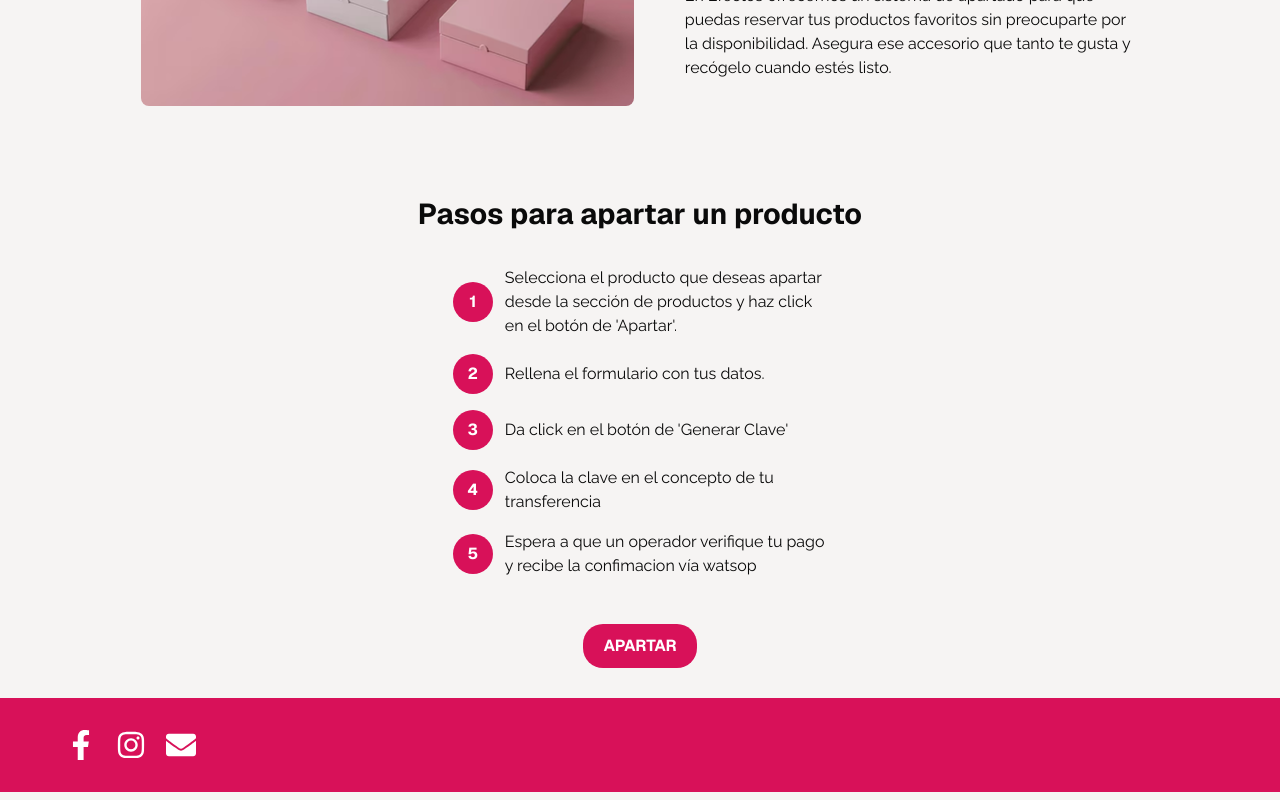
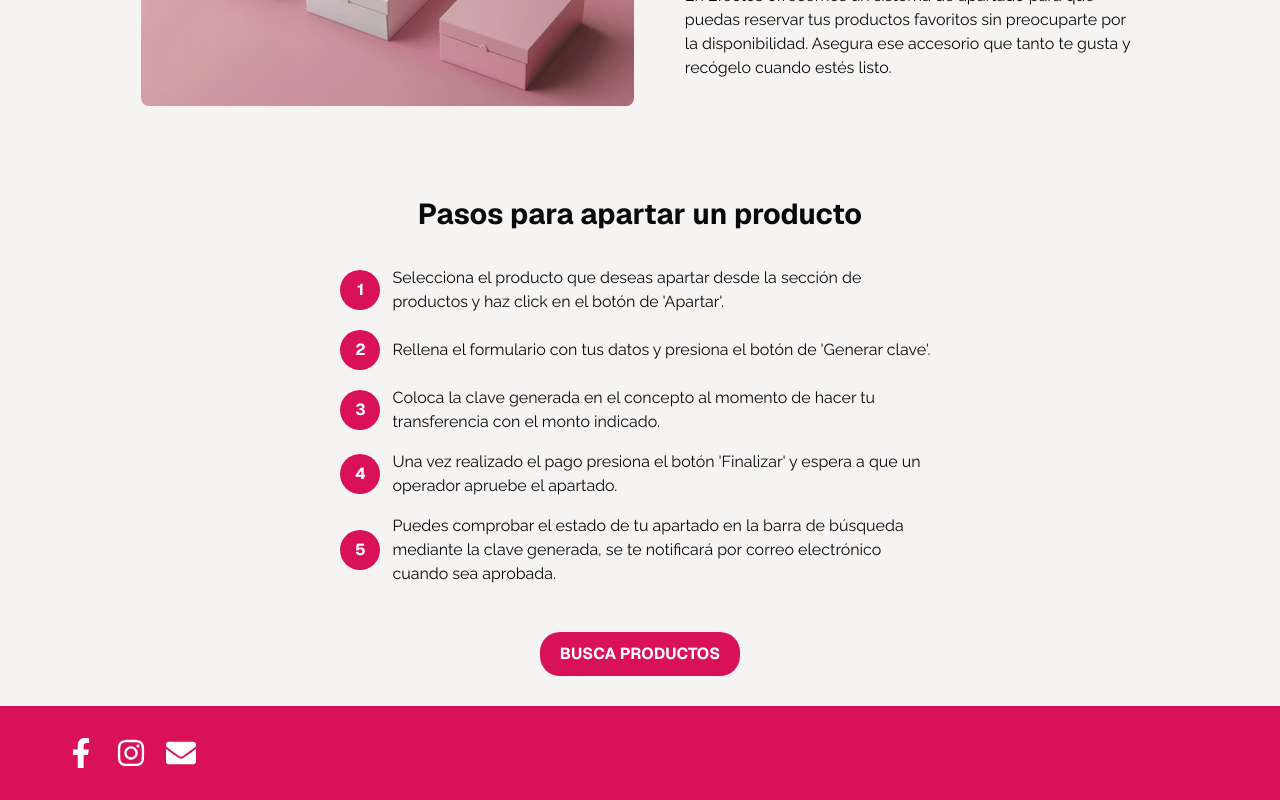
Before and after one commit to AdanYairJS/EfectosWebsite, a Next.js app: page /apartados in a window 1280 px wide. Shown: the part 302-1102 px from the top of the page. Built offline with nearby package versions, Linux system fonts and the light colour scheme; a web font is replaced by a local one.

Commit message:
Correcciones varias

```diff
--- a/app/apartados/page.tsx
+++ b/app/apartados/page.tsx
@@ -13,10 +13,10 @@ export default function Apartados() {
   const [isModalOpen, setIsModalOpen] = useState(false);
   const steps = [
     "Selecciona el producto que deseas apartar desde la sección de productos y haz click en el botón de 'Apartar'.",
-    "Rellena el formulario con tus datos.",
-    "Da click en el botón de 'Generar Clave'",
-    "Coloca la clave en el concepto de tu transferencia",
-    "Espera a que un operador verifique tu pago y recibe la confimacion vía watsop",
+    "Rellena el formulario con tus datos y presiona el botón de 'Generar clave'.",
+    "Coloca la clave generada en el concepto al momento de hacer tu transferencia con el monto indicado.",
+    "Una vez realizado el pago presiona el botón 'Finalizar' y espera a que un operador apruebe el apartado.",
+    "Puedes comprobar el estado de tu apartado en la barra de búsqueda mediante la clave generada, se te notificará por correo electrónico cuando sea aprobada.",
   ];
 
   useEffect(() => {
@@ -62,7 +62,7 @@ export default function Apartados() {
               </li>
             ))}
           </ul>
-          <a href="#" className={styles.button}>APARTAR</a>
+          <a href="#" className={styles.button}>BUSCA PRODUCTOS</a>
         </section>
 
         {/* <button onClick={handleOpenModal} className={styles.openModalButton}>
--- a/app/components/ModalApartar.tsx
+++ b/app/components/ModalApartar.tsx
@@ -92,6 +92,7 @@ const ModalApartar: React.FC<ModalProps> = ({ isOpen, onClose, product }) => {
         ) : (
           <>
             <p>Clave generada: {generatedKey}</p>
+            <p>Realiza la transferencia a la cuenta: 4915669522269420 </p>
             <button onClick={handleClose} className={styles.completeButton}>
               Completado
             </button>
--- a/app/page.tsx
+++ b/app/page.tsx
@@ -9,7 +9,7 @@ const Home = () => {
       </section>
 
       {/* Texto y botón */}
-      <section style={{display:'flex', flexDirection: 'row'}}>
+      <section style={{display:'flex', flexDirection: 'row', alignItems: 'center'}}>
         <div className={styles.description}>
           <p>
             En Efectos encontrarás una exclusiva selección de bolsas diseñadas
--- a/app/styles/Apartados.module.css
+++ b/app/styles/Apartados.module.css
@@ -67,7 +67,6 @@
   }
 
   .stepsList {
-    /* background-color: aliceblue; */
     align-items: center;
     padding:15px 20% 30px;
     list-style: none;
@@ -77,8 +76,8 @@
   }
 
   .stepItem {
-    /* background-color: blueviolet; */
-    width: 50%;
+    /* background-color: #a6194d; */
+    width: 80%;
     display: flex;
     align-items: center;
     justify-content: flex-start;
--- a/app/styles/Header.module.css
+++ b/app/styles/Header.module.css
@@ -103,7 +103,7 @@
 .hamburgerLine {
   width: 100%;
   height: 7px;
-  background-color: var(--primary-color-light);
+  background-color: var(--primary-color);
   transition: all 0.3s ease;
 }
 
```
Also changed, not shown: app/styles/Home.module.css (+4 -3 lines).
